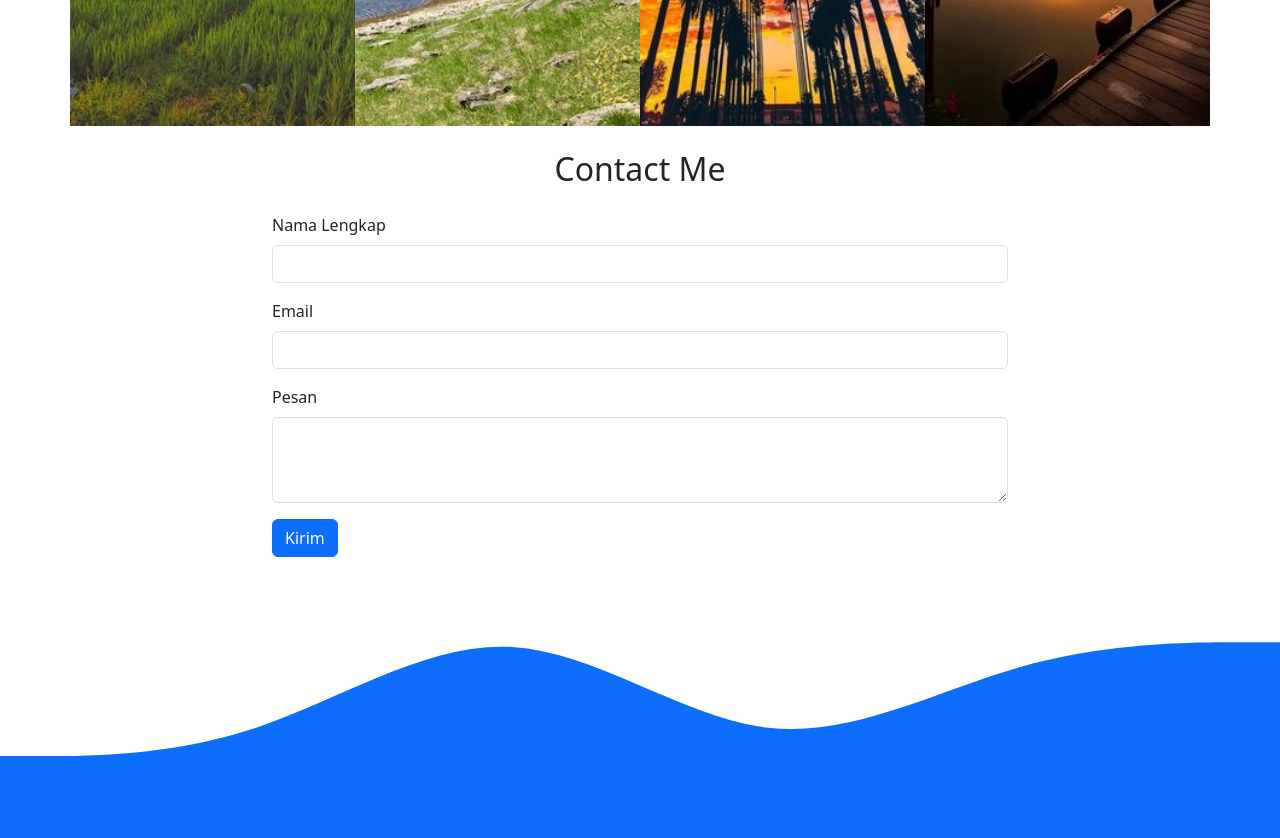
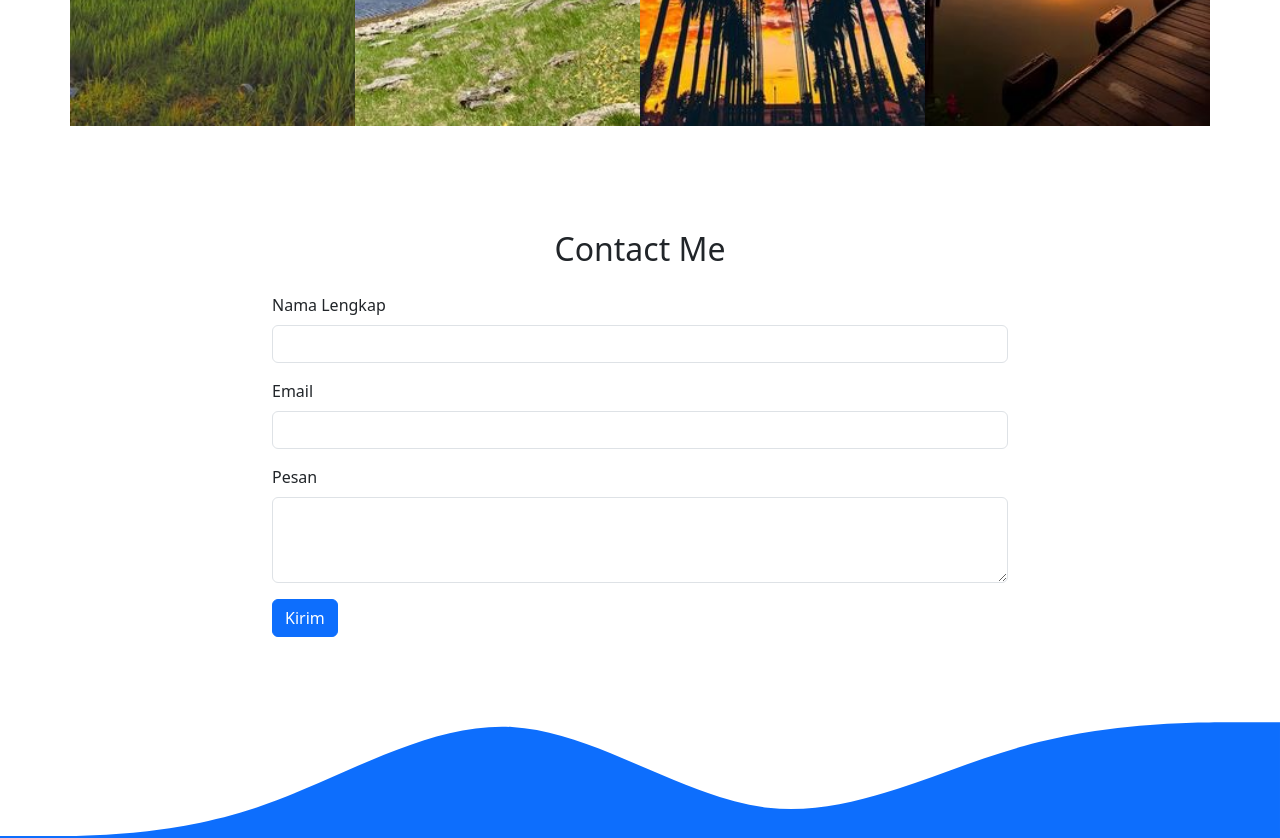
Before and after one commit to Arfwjn/arfwjn.github.io, a plain HTML site: page index.html in a window 1280 px wide. Shown: the part 3780-4618 px from the top of the page. Drawn offline with nearby package versions, Linux system fonts and the light colour scheme.

Commit message:
memperbaiki direction contact me

```diff
--- a/style.css
+++ b/style.css
@@ -36,6 +36,10 @@
   padding-top: 6rem;
 }
 
+#contact {
+  padding-top: 5rem;
+}
+
 .offcanvas {
   background-image: url(img/background-web.png);
   background-size: cover;
```
